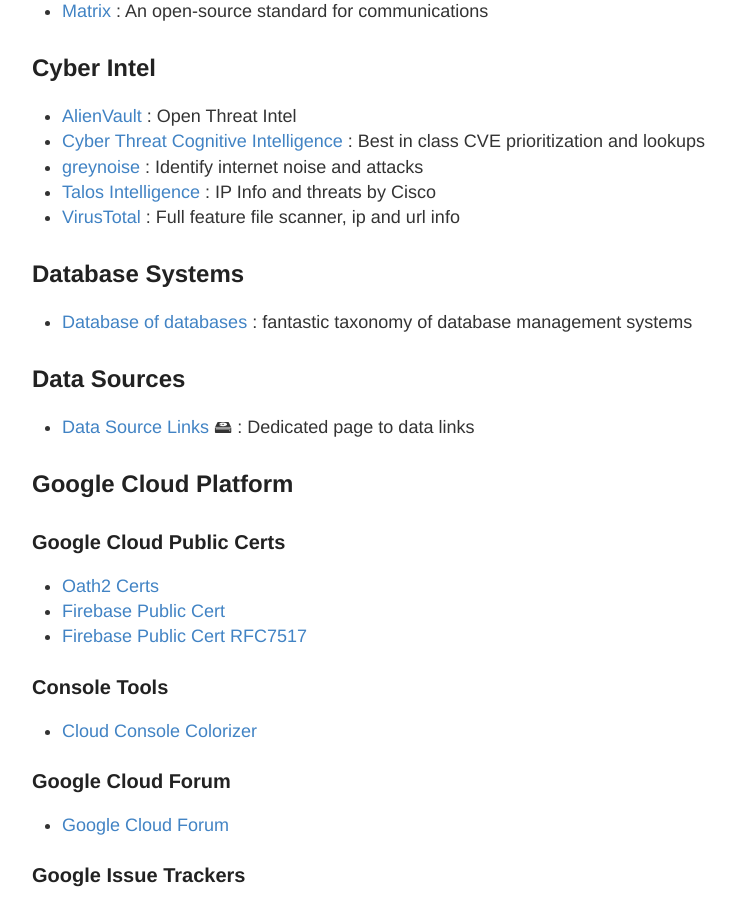
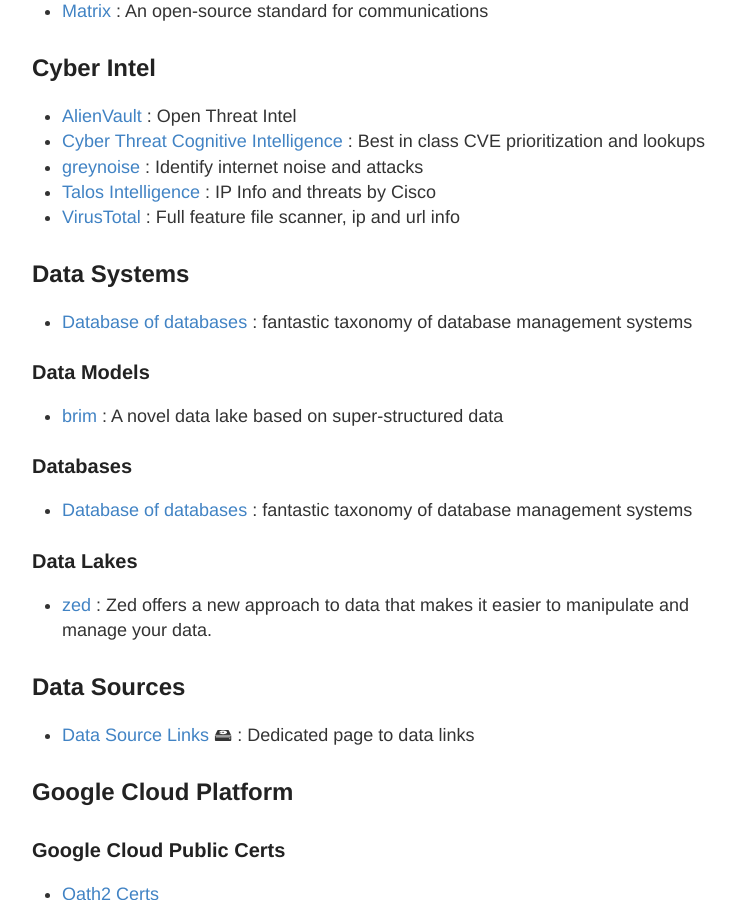
Before and after one commit to stevehenderson/stevehenderson.github.io, a Jekyll site: the page built from links.md, in a window 1280 px wide and 900 px high, scrolled down 1455 px. Shown: the whole window, without its empty margins (248-984 px from the left). Built offline with Jekyll 4.4.1, drawn with Linux system fonts in a browser that asks for light colours.

Commit message:
Adding zed

```diff
--- a/links.md
+++ b/links.md
@@ -50,8 +50,17 @@
    * [Talos Intelligence](https://www.talosintelligence.com/) : IP Info and threats by Cisco
    * [VirusTotal](https://www.virustotal.com/) : Full feature file scanner, ip and url info
 
-## Database Systems
+## Data Systems
    * [Database of databases](https://dbdb.io/) :  fantastic taxonomy of database management systems
+
+### Data Models
+   *  [brim](https://www.brimdata.io/) : A novel data lake based on super-structured data
+
+### Databases
+   * [Database of databases](https://dbdb.io/) :  fantastic taxonomy of database management systems
+
+### Data Lakes
+   * [zed](https://github.com/brimdata/zed) : Zed offers a new approach to data that makes it easier to manipulate and manage your data.
 
 ## Data Sources
    * [Data Source Links](http://stevehenderson.github.io/data/) 🖴 : Dedicated page to data links
```
